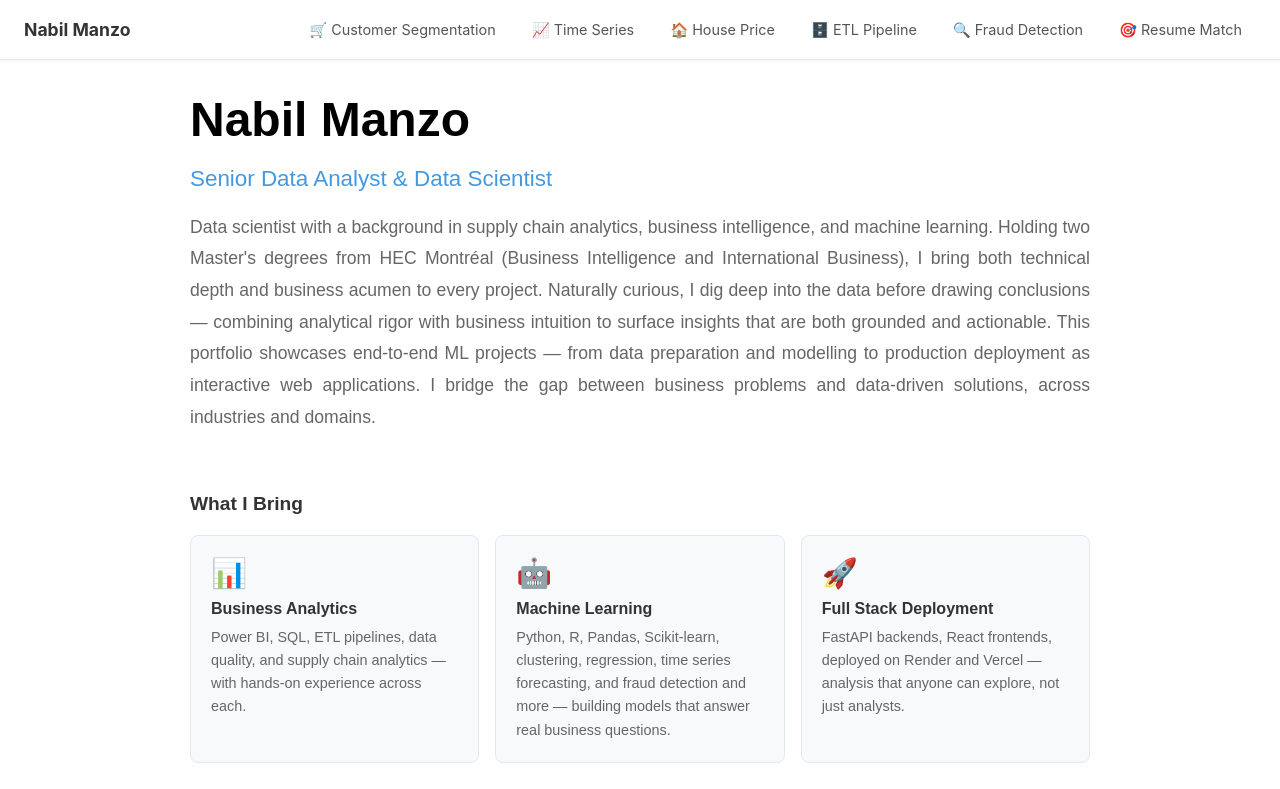
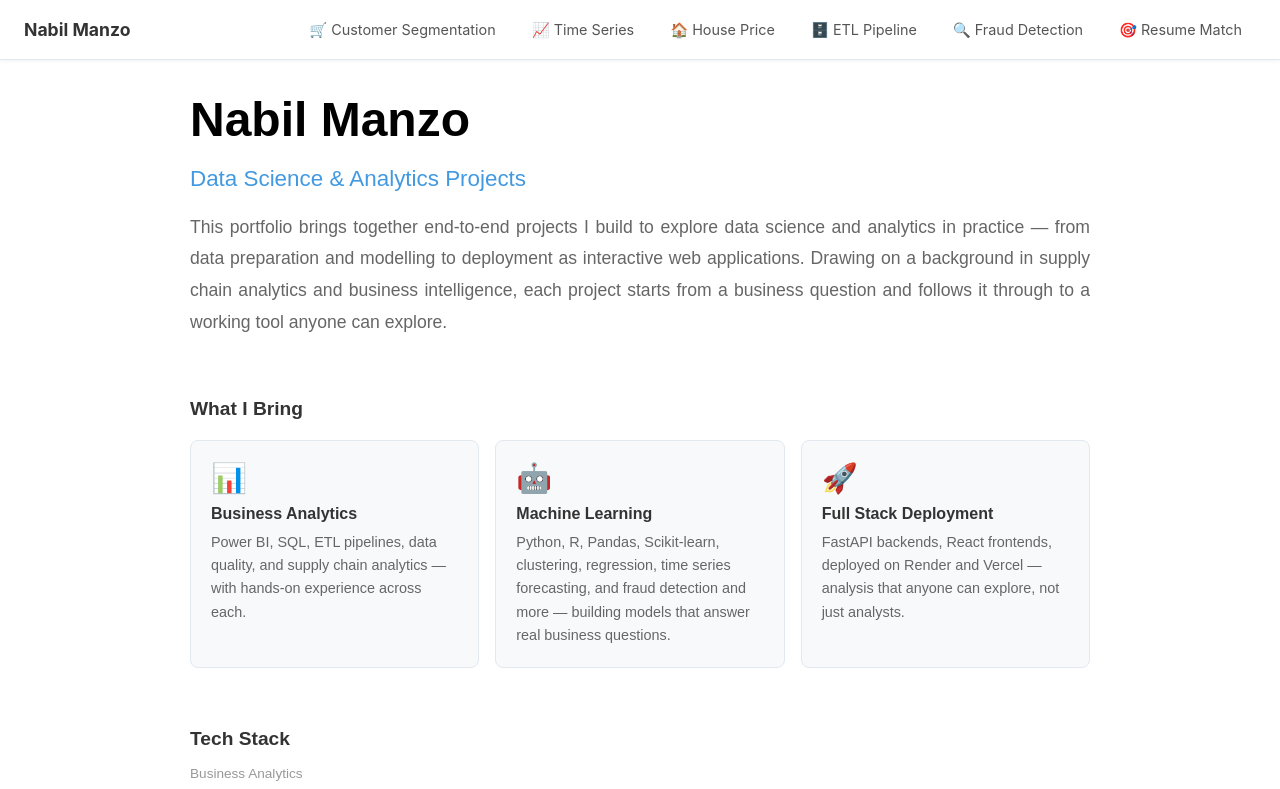
Before and after one commit to tcharkow/customer-segmentation-frontend, a React (Create React App) app: page / in a window 1280 px wide. Shown: the top 789 px of the page. Built offline with nearby package versions, Linux system fonts and the light colour scheme.

Commit message:
update home page intro: portfolio focus

```diff
--- a/src/Home.js
+++ b/src/Home.js
@@ -24,17 +24,10 @@ function Home() {
           fontWeight: 'normal',
           marginBottom: '20px'
         }}>
-          Senior Data Analyst & Data Scientist
+            Data Science & Analytics Projects
         </h2>
         <p style={{ color: '#666', fontSize: '1.1rem', lineHeight: '1.8'}}>
-          Data scientist with a background in supply chain analytics, business intelligence, and machine learning.
-          Holding two Master's degrees from HEC Montréal (Business Intelligence and International Business),
-          I bring both technical depth and business acumen to every project.
-          Naturally curious, I dig deep into the data before drawing conclusions — combining analytical rigor
-          with business intuition to surface insights that are both grounded and actionable.
-          This portfolio showcases end-to-end ML projects — from data preparation and modelling to production
-          deployment as interactive web applications.
-          I bridge the gap between business problems and data-driven solutions, across industries and domains.
+         This portfolio brings together end-to-end projects I build to explore data science and analytics in practice — from data preparation and modelling to deployment as interactive web applications. Drawing on a background in supply chain analytics and business intelligence, each project starts from a business question and follows it through to a working tool anyone can explore.
         </p>
       </div>
 
```
